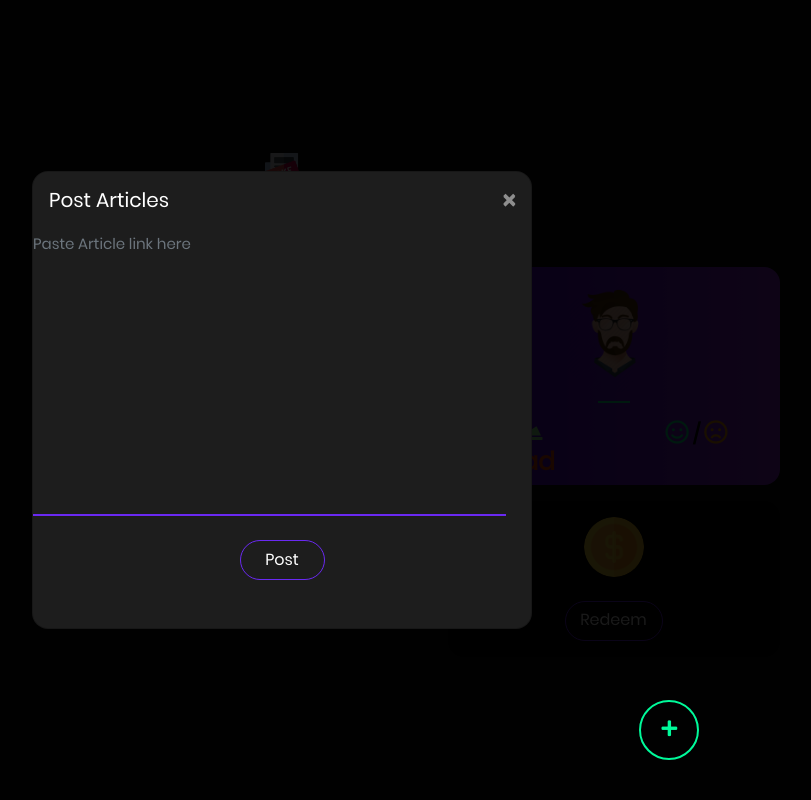
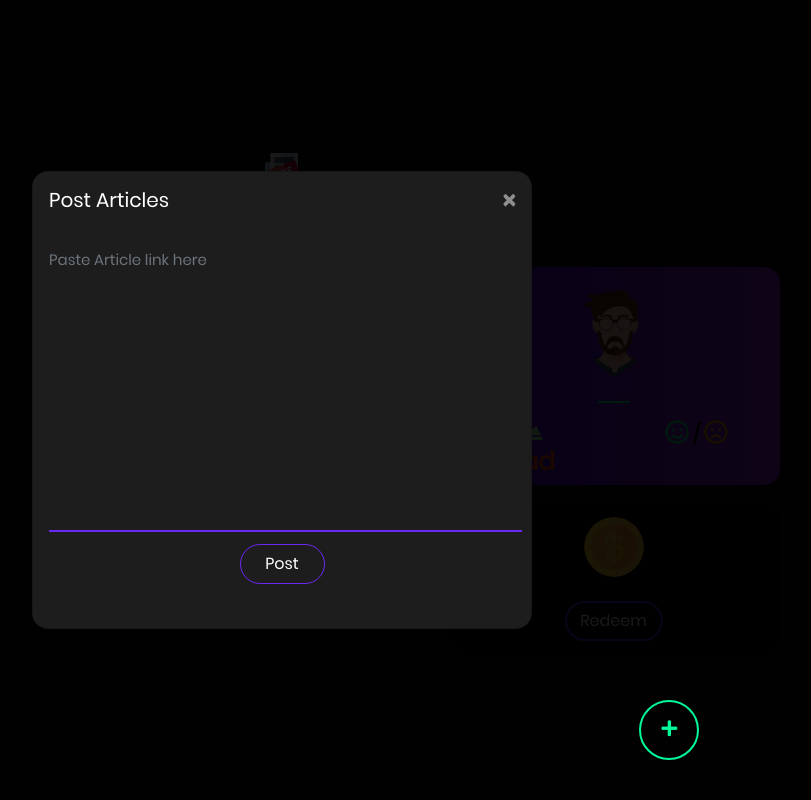
Before and after one commit to SubCoder1/NewsFresh, a Django app: page / in a window 1280 px wide, after a click that opens the changed part. Shown: the whole page, without its empty margins (358-1169 px from the left). Run offline with Django 3.2, Linux system fonts and the light colour scheme; data that the repository does not hold is empty; parts of the project's set-up code (start-up, migrations or seed data) failed here and were passed over; some libraries are stand-ins or nearby versions; some web fonts are replaced.

Commit message:
fixed some front-end padding issues

```diff
--- a/fake_news_classifier/Dashboard/static/css/main.css
+++ b/fake_news_classifier/Dashboard/static/css/main.css
@@ -396,7 +396,7 @@ textarea {
     width: 98px;
     height: 40px;
     background: transparent;
-    border: 1.2px solid #6a29f2;
+    border: 2px solid #6a29f2;
     border-radius: 2rem;
 }
 
@@ -509,6 +509,7 @@ textarea {
 .modal-footer {
     justify-content: center;
     border-top: none;
+    padding-top: 1rem;
 }
 
 .headline {
@@ -540,7 +541,10 @@ textarea {
     border-bottom: 2px solid mediumslateblue;
 }
 
-.form-group { height: 280px; }
+.form-group {
+    height: 280px;
+    padding: 1rem;
+}
 
 .article-post-btn {
     width: 85px;
```
